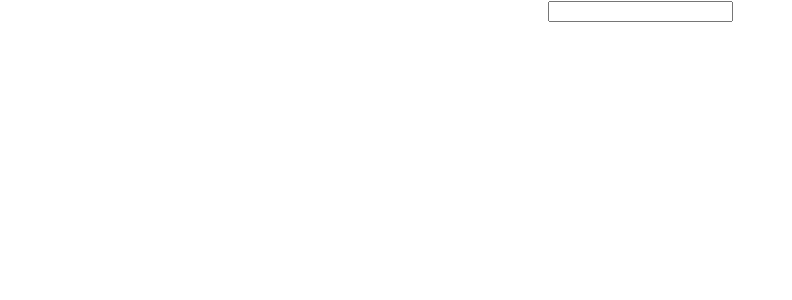
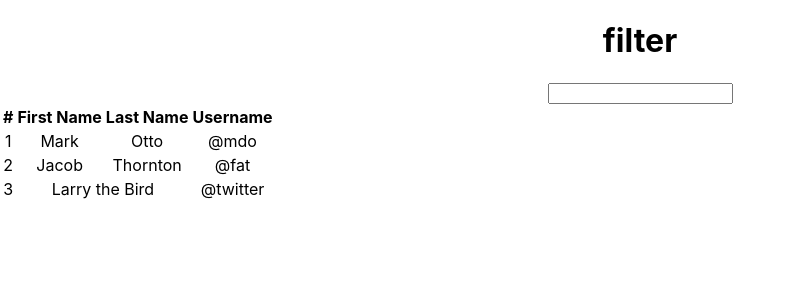
Before and after one commit to VictorMoscone/victorm_hw19_empDirectory, a React (Create React App) app: page / in a window 1280 px wide. Shown: the top 300 px of the page, without its empty margins (0-792 px from the left). Built offline with nearby package versions, Linux system fonts and the light colour scheme.

Commit message:
Feat: Added Bootstrap & added a partially working table.

```diff
--- a/package.json
+++ b/package.json
@@ -6,7 +6,9 @@
     "@testing-library/jest-dom": "^5.11.9",
     "@testing-library/react": "^11.2.5",
     "@testing-library/user-event": "^12.7.1",
+    "bootstrap": "^4.6.0",
     "react": "^17.0.1",
+    "react-bootstrap": "^1.5.0",
     "react-dom": "^17.0.1",
     "react-scripts": "4.0.2",
     "web-vitals": "^1.1.0"
--- a/src/App.js
+++ b/src/App.js
@@ -1,10 +1,12 @@
 import './App.css';
 import Form from './components/Form/Form';
+import BSTable from './components/Table/BSTable';
 
 function App() {
   return (
     <div className="App">
       <Form name="filter"/>
+      <BSTable />
     </div>
   );
 }
--- a/src/components/Form/Form.js
+++ b/src/components/Form/Form.js
@@ -15,6 +15,8 @@
     return (
         <>
             <form>
+                {/* Will need to fix capitalization issue on the header, later. */}
+                <h1>{Name}</h1>
                 <input onChange={(e) => handFormChange(e)} type="text" name={Name}></input>
             </form>
         </>
--- /dev/null
+++ b/src/components/Table/BSTable.js
@@ -0,0 +1,39 @@
+import React from 'react'
+import Table from 'react-bootstrap/Table'
+
+
+const BSTable = () => {
+    return (
+        <Table striped="true" bordered="true" hover="true" responsive="md">
+            <thead>
+                <tr>
+                <th>#</th>
+                <th>First Name</th>
+                <th>Last Name</th>
+                <th>Username</th>
+                </tr>
+            </thead>
+            <tbody>
+                <tr>
+                <td>1</td>
+                <td>Mark</td>
+                <td>Otto</td>
+                <td>@mdo</td>
+                </tr>
+                <tr>
+                <td>2</td>
+                <td>Jacob</td>
+                <td>Thornton</td>
+                <td>@fat</td>
+                </tr>
+                <tr>
+                <td>3</td>
+                <td colSpan="2">Larry the Bird</td>
+                <td>@twitter</td>
+                </tr>
+            </tbody>
+        </Table>
+    )
+}
+
+export default BSTable
```
Also changed, not shown: 1 other file (tests, documents, lock files or other folders).
